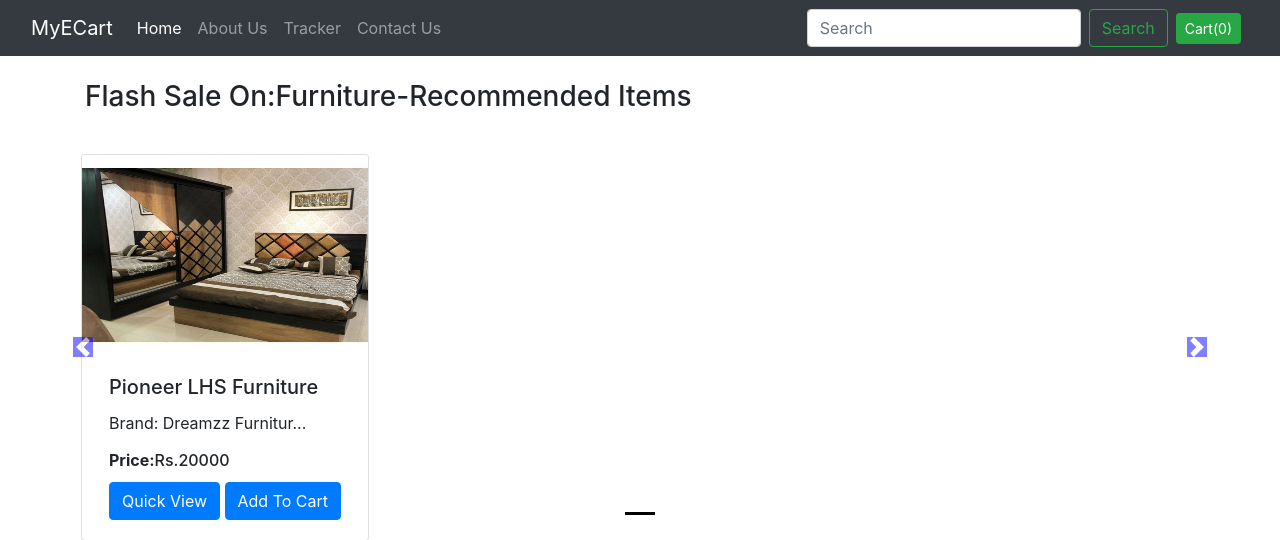
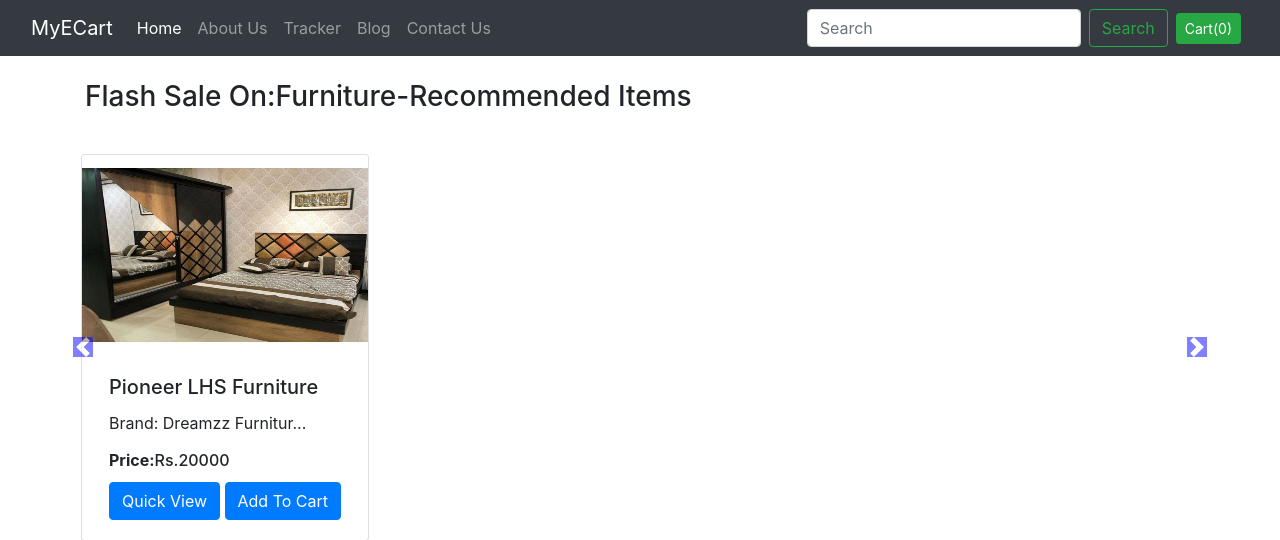
Before and after one commit to krati27mishra/MyE-Cart, a Django app: page /shop/ in a window 1280 px wide. Shown: the top 540 px of the page. Run offline with Django 3.2, Linux system fonts and the light colour scheme; data comes from the database, SQL or seed files in the repository; some libraries are stand-ins or nearby versions.

Commit message:
UI Modified

```diff
--- a/MyECart/urls.py
+++ b/MyECart/urls.py
@@ -23,5 +23,6 @@ urlpatterns = [
     path('admin/', admin.site.urls),
     path('shop/',include('shop.urls')),
     path('blog/',include('blog.urls')),
-    path('',views.index,name="Home"),
+    path('',views.index,name="Home")
+
 ]+static(settings.MEDIA_URL,document_root=settings.MEDIA_ROOT)
--- a/shop/templates/shop/basic.html
+++ b/shop/templates/shop/basic.html
@@ -39,6 +39,10 @@
           </li>
 
           <li class="nav-item">
+            <a class="nav-link" href="/blog">Blog</a>
+          </li>
+
+          <li class="nav-item">
             <a class="nav-link" href="/shop/contact">Contact Us</a>
           </li>
 
--- a/shop/templates/shop/index.html
+++ b/shop/templates/shop/index.html
@@ -16,8 +16,14 @@ body .carousel-indicators li{
 background-color: blue;
 }
 
+.carousel-indicators [data-bs-target]{
+  background-color: #7e93d7;
+
+}
+
+
 body .carousel-indicators{
-bottom:0;
+bottom:-35px;
 }
 .carousel-indicators .active{
 background-color: black;
```
Also changed, not shown: MyECart/templates/index.html (+14 -0 lines), shop/templates/shop/checkout.html (+11 -43 lines).
